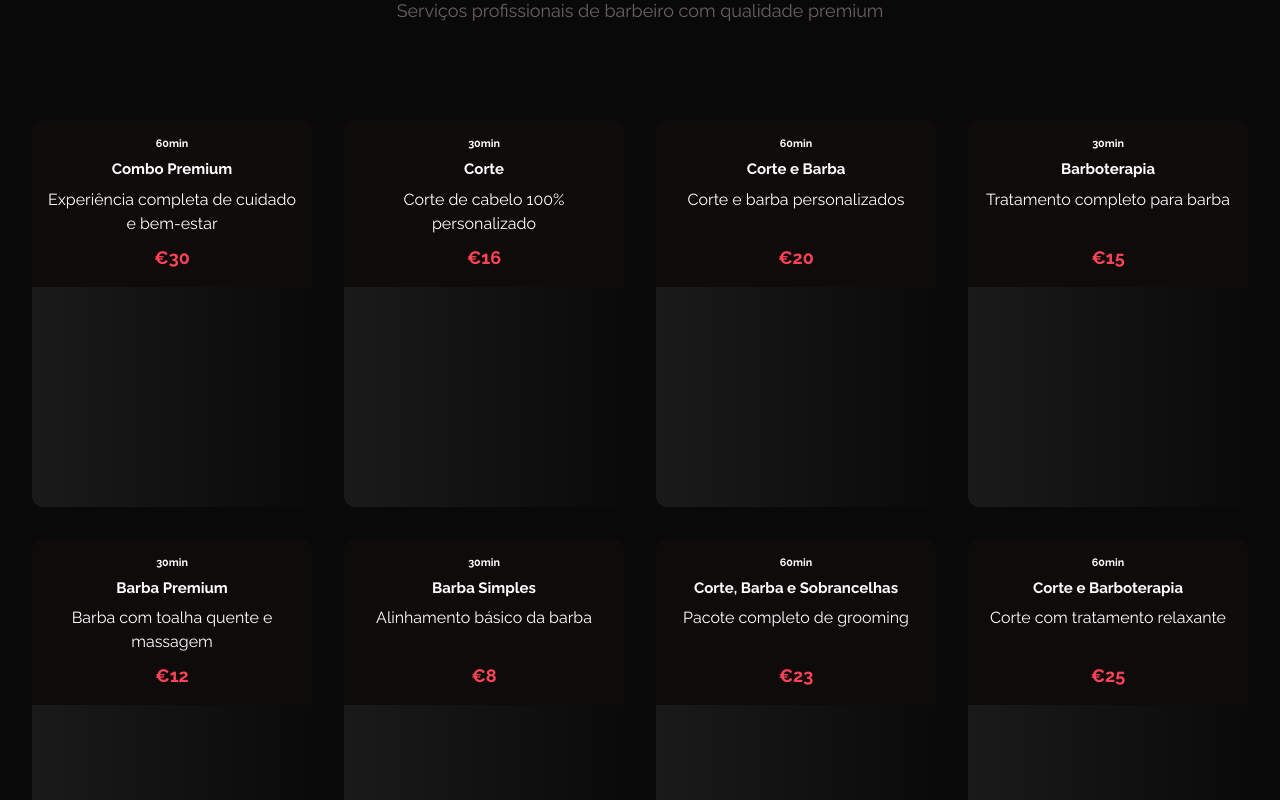
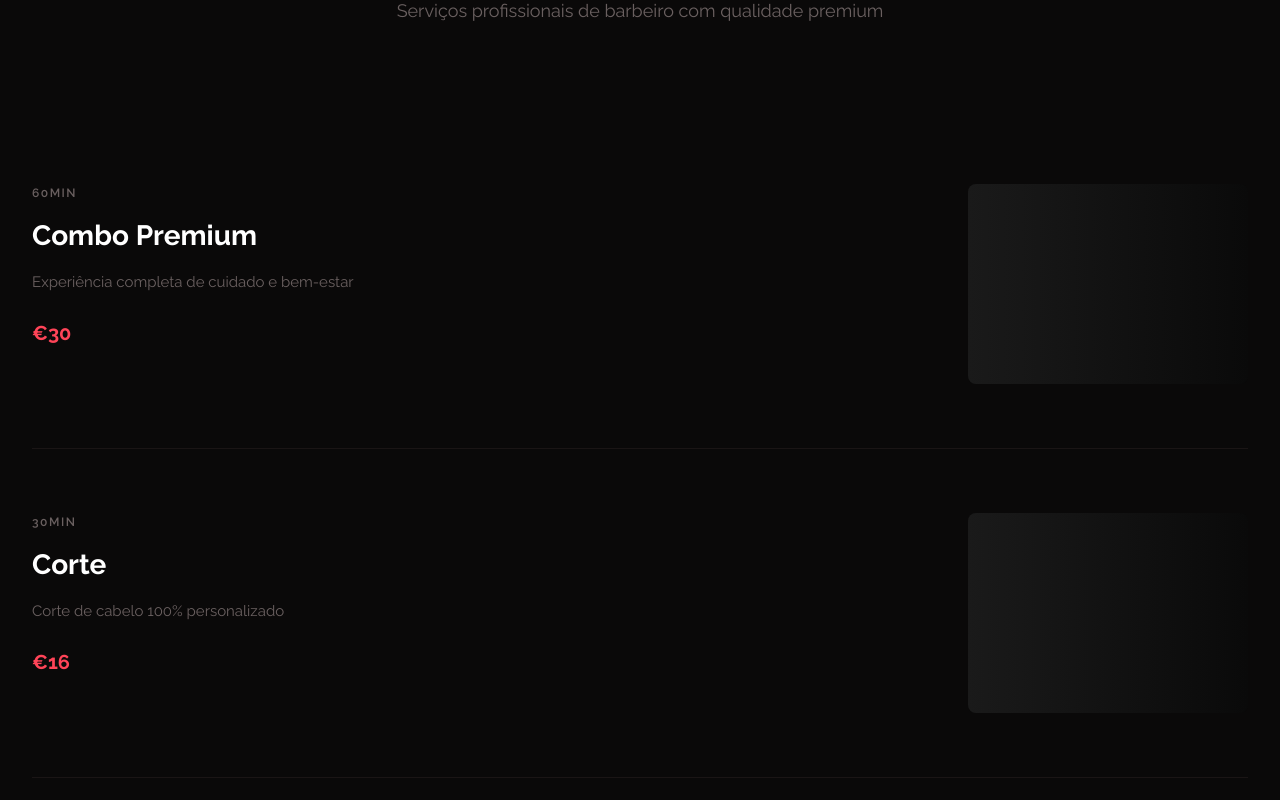
Before and after one commit to mlanes/fellas-babershop-spa, a Vue app: page / in a window 1280 px wide. Shown: the part 2680-3480 px from the top of the page. Built offline with nearby package versions, Linux system fonts and the light colour scheme.

Commit message:
style: Apply new visual design for ExpandedServicesSection cards

```diff
--- a/src/components/sections/ExpandedServicesSection.vue
+++ b/src/components/sections/ExpandedServicesSection.vue
@@ -95,110 +95,129 @@ onMounted(() => {
   }
 
   @include element('grid') {
-    display: grid;
-    grid-template-columns: 1fr;
-    gap: $spacing-xl;
+    display: flex;
+    flex-direction: column;
+  }
+
+  @include element('card') {
+    background: transparent;
+    border-bottom: 1px solid $gray-3;
+    display: flex;
+    flex-direction: column;
+    padding: $spacing-3xl 0;
+    gap: $spacing-2xl;
 
     @include tablet {
-      grid-template-columns: repeat(2, 1fr);
+      flex-direction: row;
+      align-items: flex-start;
+      justify-content: space-between;
     }
 
-    @include desktop {
-      grid-template-columns: repeat(4, 1fr);
-      gap: $spacing-xl;
+    &:hover {
+      .expanded-services__card-image {
+        &::before {
+          opacity: 1;
+        }
+
+        img {
+          transform: scale(1.08);
+        }
+      }
+
+      .expanded-services__card-price {
+        transform: translate3d(5px, 0, 0);
+      }
     }
   }
 
-  @include element('card') {
-    background: $gray-2;
-    border-radius: $radius-lg;
-    overflow: hidden;
+  @include element('card-content') {
+    flex: 1;
     display: flex;
     flex-direction: column;
-    cursor: pointer;
-    transition: box-shadow 0.3s ease;
+    gap: $spacing-md;
+  }
 
-    &:hover {
-      box-shadow: $shadow-glow-red;
+  @include element('card-category') {
+    text-transform: uppercase;
+    font-size: 12px;
+    font-weight: 600;
+    letter-spacing: 1.5px;
+    color: $gray-6;
+    margin: 0;
+  }
+
+  @include element('card-title') {
+    color: $white;
+    font-weight: 700;
+    font-size: 24px;
+    line-height: 1.3;
+    margin: 0;
+
+    @include desktop {
+      font-size: 28px;
+    }
+  }
+
+  @include element('card-description') {
+    color: $gray-6;
+    font-size: 15px;
+    line-height: 1.6;
+    margin: 0;
+  }
+
+  @include element('card-price') {
+    font-size: 18px;
+    font-weight: 700;
+    color: $brand-red;
+    margin-top: $spacing-sm;
+    transform: translate3d(0, 0, 0);
+    opacity: 1;
+    transition: transform 0.3s ease;
+
+    @include desktop {
+      font-size: 20px;
     }
   }
 
   @include element('card-image') {
     width: 100%;
-    height: 240px;
+    height: 200px;
     background: $gradient-dark-1;
-    display: flex;
-    align-items: center;
-    justify-content: center;
+    border-radius: $radius-md;
+    overflow: hidden;
+    flex-shrink: 0;
     position: relative;
-    overflow: hidden;
+
+    @include tablet {
+      width: 240px;
+      height: 180px;
+    }
 
     @include desktop {
-      height: 220px;
+      width: 280px;
+      height: 200px;
+    }
+
+    &::before {
+      content: '';
+      position: absolute;
+      top: 0;
+      left: 0;
+      width: 100%;
+      height: 100%;
+      background: rgba(0, 0, 0, 0.2);
+      opacity: 0;
+      transition: opacity 0.5s ease;
+      z-index: 1;
     }
 
     img {
       width: 100%;
       height: 100%;
       object-fit: cover;
-      transition: transform 0.3s ease;
+      transition: transform 0.7s cubic-bezier(0.25, 0.46, 0.45, 0.94);
+      transform: scale(1);
     }
-  }
-
-  @include element('card') {
-    &:hover {
-      .expanded-services__card-image img {
-        transform: scale(1.1);
-      }
-    }
-  }
-
-  @include element('card-content') {
-    padding: $spacing-lg;
-    display: flex;
-    flex-direction: column;
-    align-items: center;
-    text-align: center;
-    gap: $spacing-sm;
-    flex: 1;
-
-    @include desktop {
-      padding: $spacing-md;
-    }
-  }
-
-  @include element('card-title') {
-    color: $white;
-    font-weight: 700;
-    font-size: 16px;
-    line-height: 1.3;
-
-    @include desktop {
-      font-size: 15px;
-    }
-  }
-
-  @include element('card-price') {
-    font-size: 20px;
-    font-weight: 700;
-    color: $brand-red;
-    margin-top: auto;
-
-    @include desktop {
-      font-size: 18px;
-    }
-  }
-
-  @include element('card-meta') {
-    display: flex;
-    align-items: center;
-    gap: $spacing-xs;
-    color: $gray-6;
-    font-size: 13px;
-    padding-top: $spacing-sm;
-    border-top: 1px solid $gray-3;
-    width: 100%;
-    justify-content: center;
   }
 }
 </style>
```
